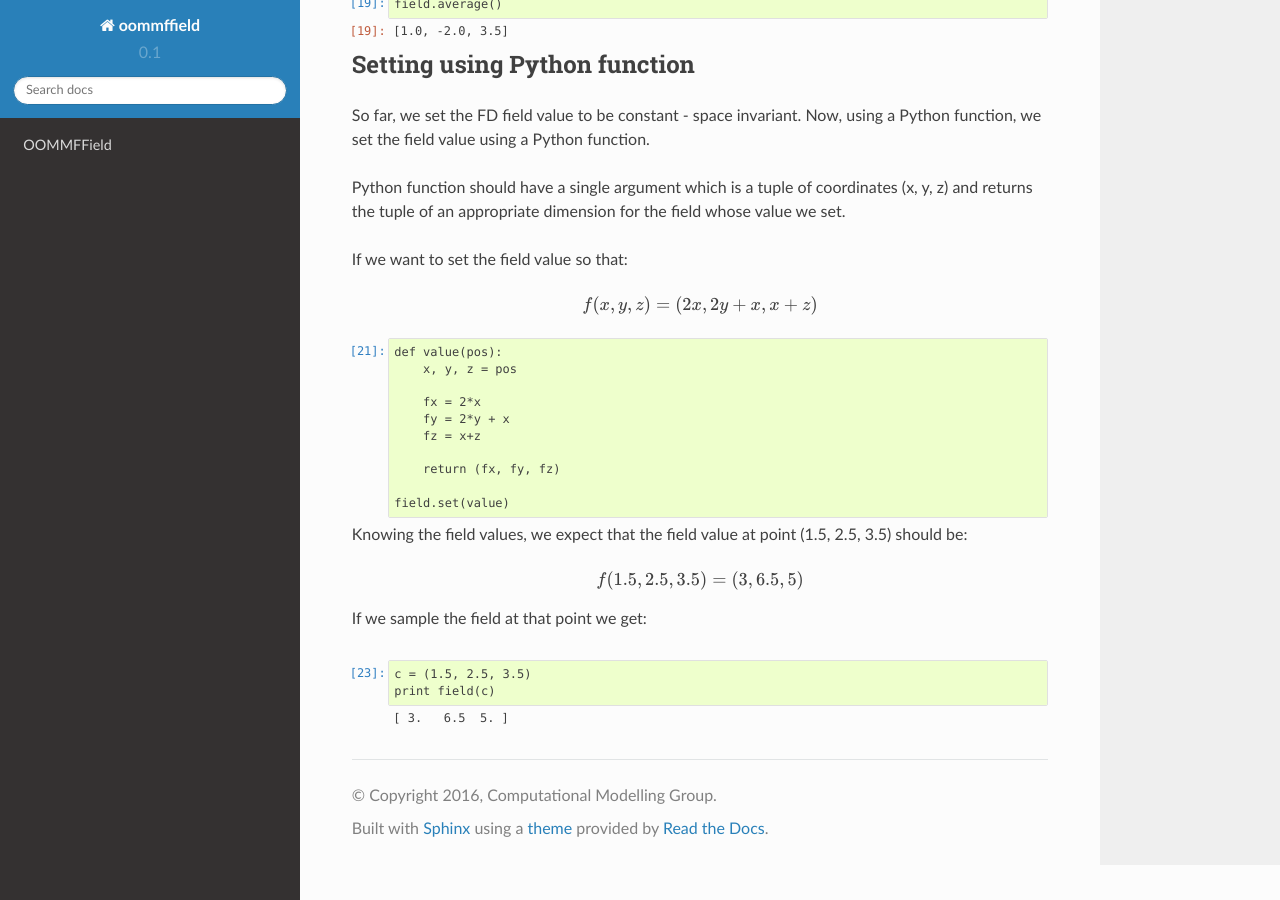
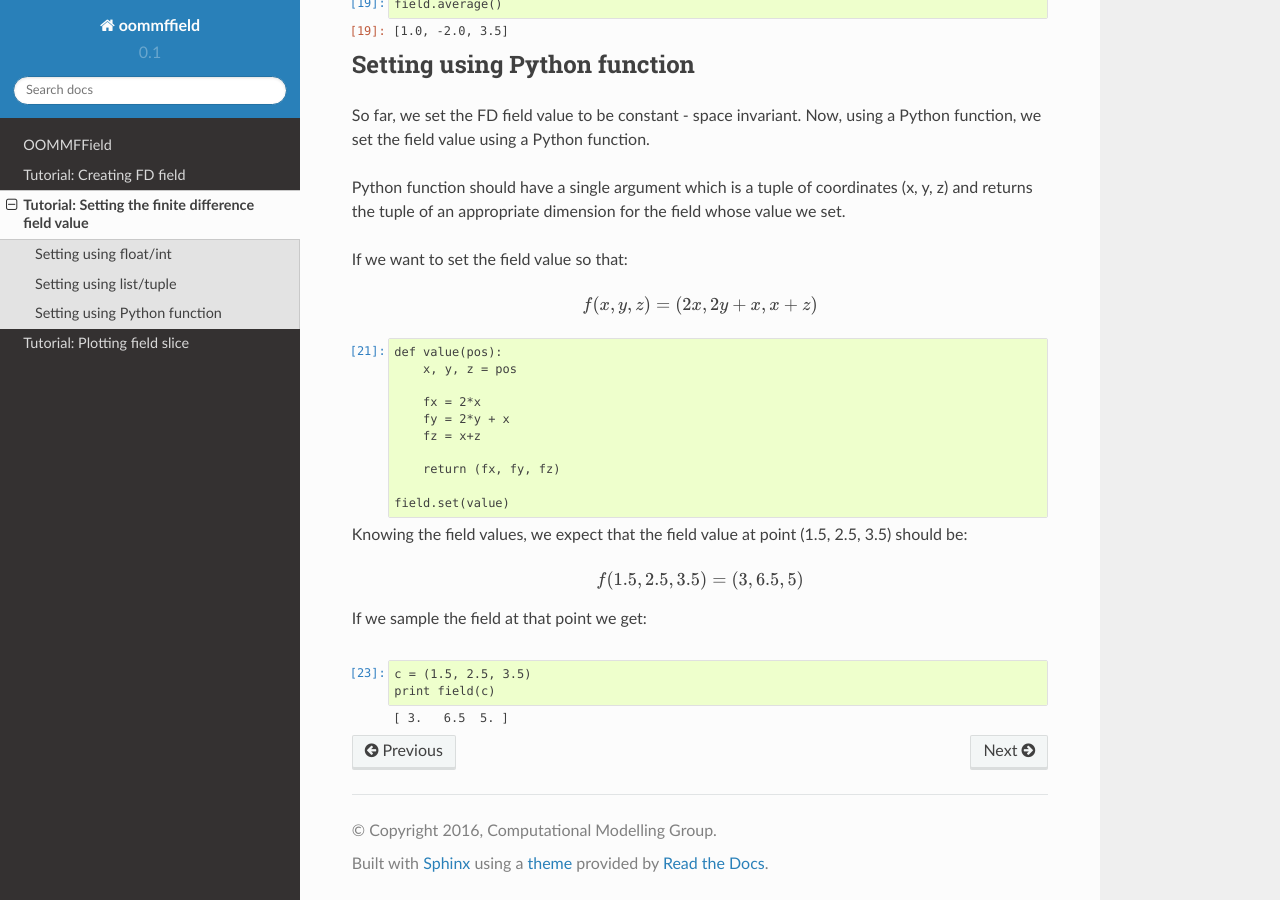
Before and after one commit to joommf-attic/oommffield, a Sphinx documentation site: the page built from docs/ipynb/setting_fd_field.ipynb, in a window 1280 px wide and 900 px high, scrolled down 1466 px. Built offline with Sphinx 7.4.7 and the Read the Docs theme 2.0.0, drawn with Linux system fonts in a browser that asks for light colours; pages that are not in the unit, such as notebooks, are missing from menus.

Commit message:
Update index.

```diff
--- a/docs/index.rst
+++ b/docs/index.rst
@@ -28,6 +28,10 @@ Contents:
    :maxdepth: 2
 
    oommffield
+   read_oommf_file
+   ipynb/creating_fd_field
+   ipynb/setting_fd_field
+   ipynb/plotting_field
 
 
 Indices and tables
```
